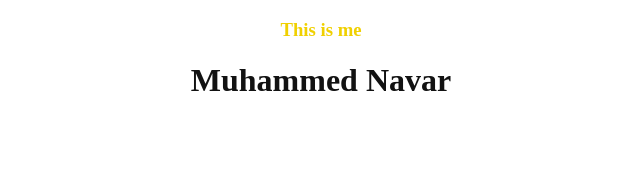
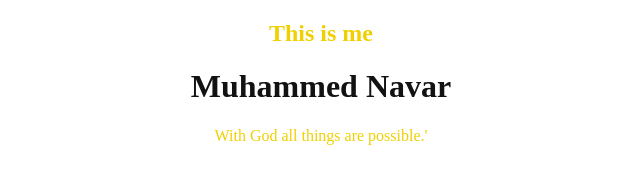
Before and after one commit to NavarMP/project, a plain HTML site: page index.html in a window 1280 px wide. Shown: the whole page, without its empty margins (319-959 px from the left). Drawn offline with Linux system fonts and the light colour scheme; a web font is replaced by a local one.

Commit message:
Update index.html

```diff
--- a/index.html
+++ b/index.html
@@ -5,7 +5,7 @@
     <link rel="stylesheet" href="styled.css">
   </head>
   <body>
-    <h3>This is me</h3>
+    <h2>This is me</h2>
     <h1>Muhammed Navar</h1>
-  </body>
+    With God all things are possible.&#39;
 </html>
```
